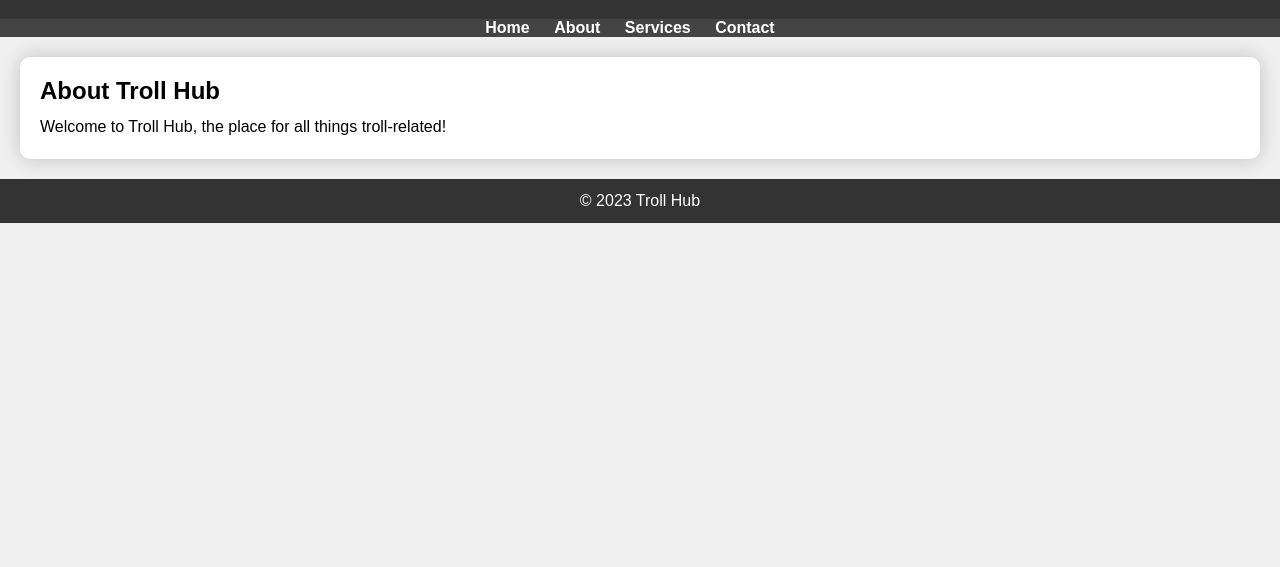
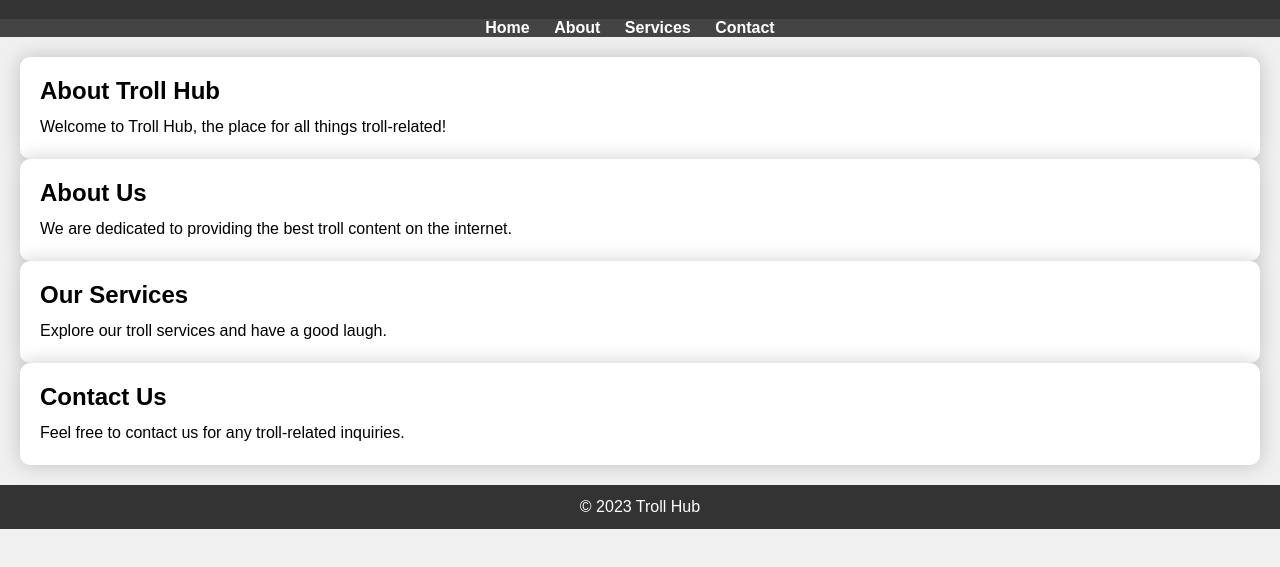
Before and after one commit to TheAgent4879/website, a plain HTML site: page index.html in a window 1280 px wide. Shown: the part 83-650 px from the top of the page. Drawn offline with Linux system fonts and the light colour scheme.

Commit message:
Update index.html

```diff
--- a/index.html
+++ b/index.html
@@ -12,20 +12,34 @@
     </header>
     <nav>
         <ul>
-            <li><a href="#">Home</a></li>
-            <li><a href="#">About</a></li>
-            <li><a href="#">Services</a></li>
-            <li><a href="#">Contact</a></li>
+            <li><a href="#home">Home</a></li>
+            <li><a href="#about">About</a></li>
+            <li><a href="#services">Services</a></li>
+            <li><a href="#contact">Contact</a></li>
         </ul>
     </nav>
     <main>
-        <section class="content">
+        <section class="content" id="home">
             <h2>About Troll Hub</h2>
             <p>Welcome to Troll Hub, the place for all things troll-related!</p>
+        </section>
+        <section class="content" id="about">
+            <h2>About Us</h2>
+            <p>We are dedicated to providing the best troll content on the internet.</p>
+        </section>
+        <section class="content" id="services">
+            <h2>Our Services</h2>
+            <p>Explore our troll services and have a good laugh.</p>
+        </section>
+        <section class="content" id="contact">
+            <h2>Contact Us</h2>
+            <p>Feel free to contact us for any troll-related inquiries.</p>
         </section>
     </main>
     <footer>
         <p>&copy; 2023 Troll Hub</p>
     </footer>
+
+    <script src="script.js"></script>
 </body>
 </html>
```
